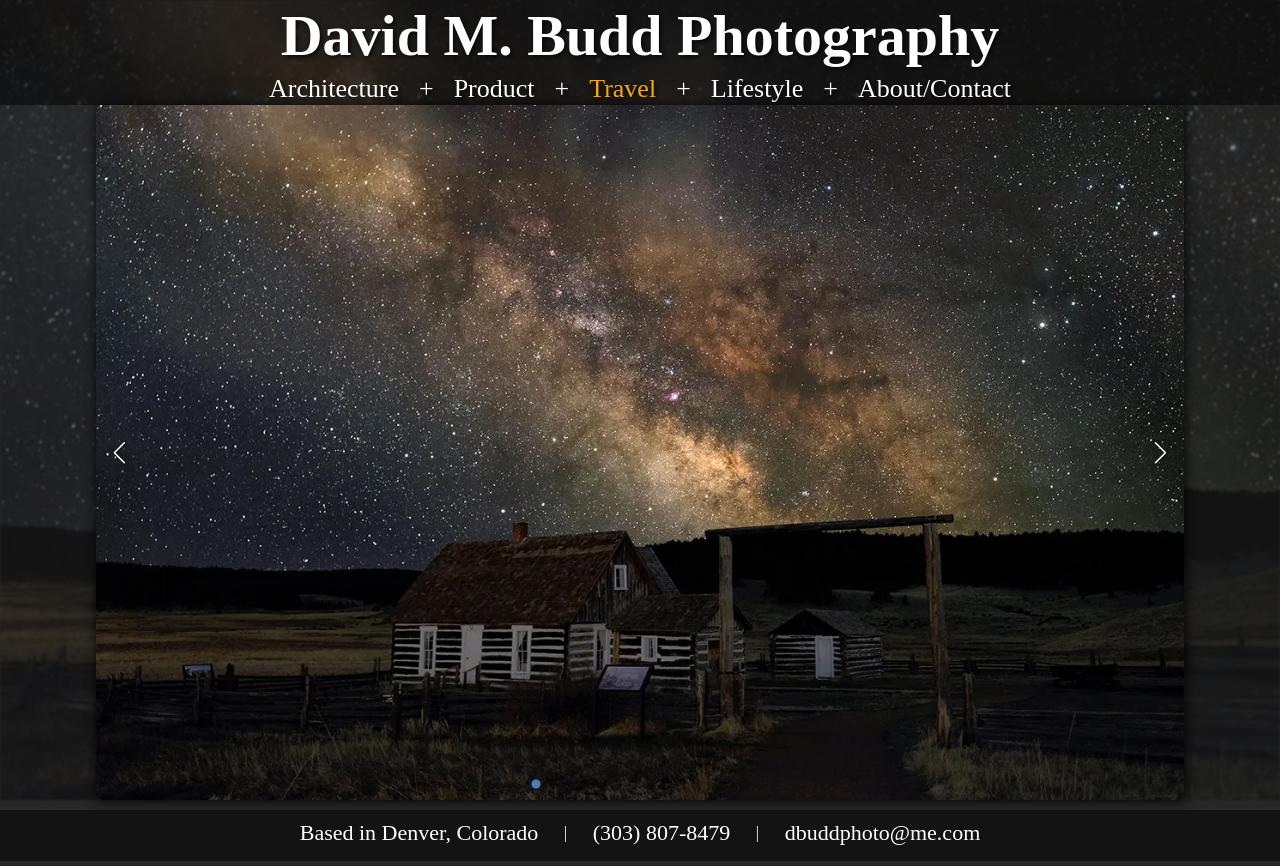
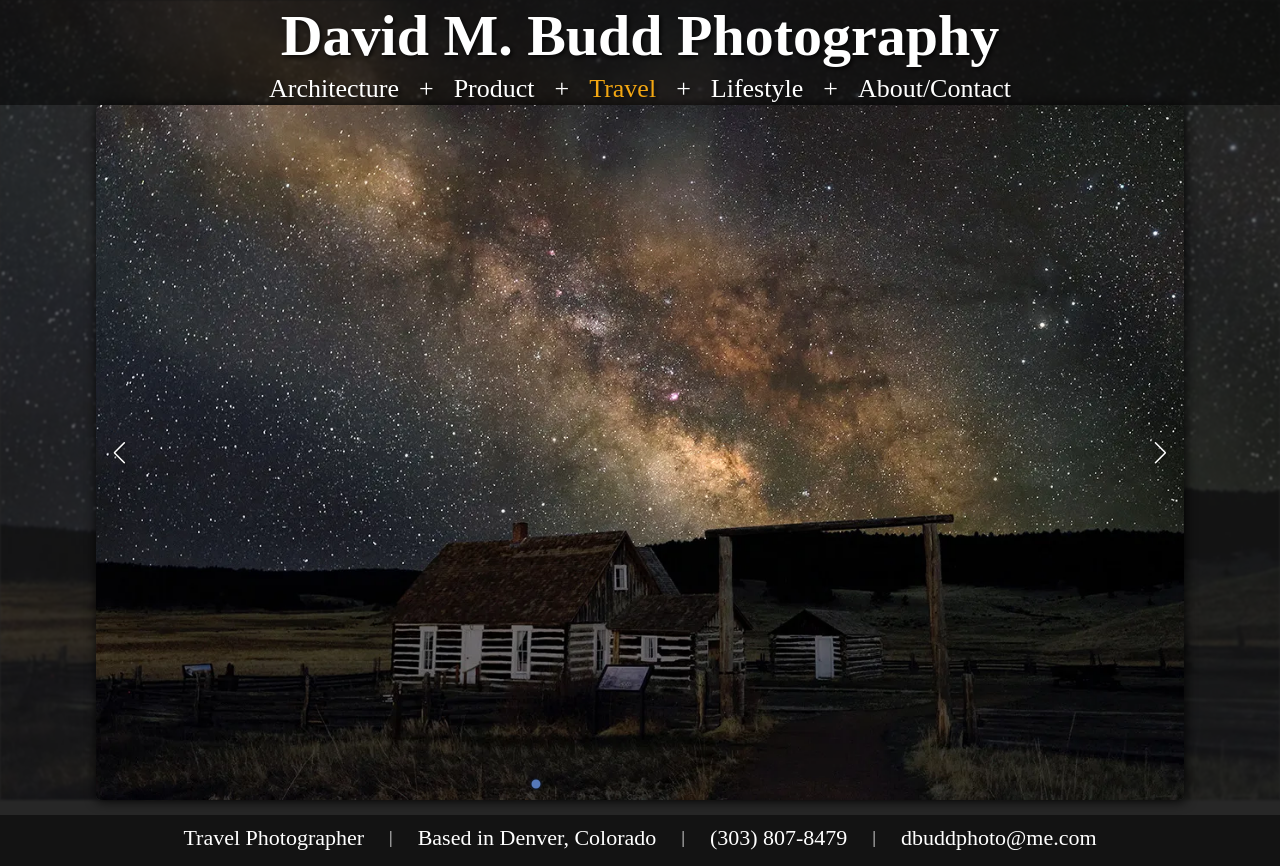
Before and after one commit to RickV85/dmbphotography, a Next.js app: page /galleries/travel in a window 1280 px wide. Built offline with nearby package versions, Linux system fonts and the light colour scheme.

Commit message:
Remove copy from gallery, add dynamic style and text in footer in Gallery

```diff
--- a/src/app/components/Footer/Footer.jsx
+++ b/src/app/components/Footer/Footer.jsx
@@ -1,15 +1,34 @@
 import styles from "./Footer.module.css";
 
-export default function Footer({ position }) {
+export default function Footer({ galleryStyling, galleryTitle }) {
+  let varText;
+  if (galleryStyling && galleryTitle === "Architecture") {
+    varText = "Architectural";
+  } else {
+    varText = galleryTitle;
+  }
+
   return (
-    <footer style={position} className={styles["footer-background"]}>
+    <footer
+      className={`${styles["footer-background"]} ${
+        galleryStyling ? styles["gallery-styling"] : ""
+      }`}
+    >
       <address className={styles["footer-address"]}>
+        {galleryStyling && (
+          <>
+            <span
+              className={styles["footer-copy"]}
+            >{`${varText} Photographer`}</span>
+            <span className={styles["pipe-spacers"]}>|</span>
+          </>
+        )}
         <span className={styles["footer-copy"]}>Based in Denver, Colorado</span>
         <span className={styles["pipe-spacers"]}>|</span>
         <span className={styles["footer-copy"]}>{`(303) 807-8479`}</span>
         <span className={styles["pipe-spacers"]}>|</span>
-        <a href="mailto:dbuddphoto@me.com">
-          <span className={styles["footer-copy"]}>dbuddphoto@me.com</span>
+        <a href="mailto:dbuddphoto@me.com" className={styles["footer-copy"]}>
+          <span>dbuddphoto@me.com</span>
         </a>
       </address>
     </footer>
--- a/src/app/components/Footer/Footer.module.css
+++ b/src/app/components/Footer/Footer.module.css
@@ -5,6 +5,11 @@
   height: fit-content;
   z-index: 2;
   background: rgba(0, 0, 0, 0.5);
+}
+
+.footer-background.gallery-styling {
+  position: relative;
+  margin-top: 5px;
 }
 
 .footer-address {
@@ -33,12 +38,16 @@
   color: #FFFFFF;
 }
 
-@media only screen and (min-width: 575px) {
+@media only screen and (min-width: 675px) {
+  .footer-background.gallery-styling {
+    margin-top: 15px;
+  }
+
   .footer-address {
     display: flex;
     flex-direction: row;
     justify-content: center;
-    padding: 10px 0px 15px 0px;
+    padding: 10px 10px 15px 10px;
   }
 
   .pipe-spacers {
@@ -48,6 +57,6 @@
   }
 
   .footer-copy {
-    font-size: clamp(16px, 2vw, 22px);
+    font-size: clamp(16px, 1.75vw, 22px);
   }
 }
--- a/src/app/components/Gallery/Gallery.jsx
+++ b/src/app/components/Gallery/Gallery.jsx
@@ -31,14 +31,7 @@ export default function Gallery({ galleryProps }) {
           <h2>{galleryProps.sectionTitle}</h2>
         </div>
       </section>
-      <section className={styles["gallery-copy-section"]}>
-        {galleryProps.copy ? (
-          <div className={styles["gallery-copy-background"]}>
-            <p className={styles["gallery-copy"]}>{galleryProps.copy}</p>
-          </div>
-        ) : null}
-        <Footer position={{ position: "relative" }} />
-      </section>
+      <Footer galleryStyling={true} galleryTitle={galleryProps.sectionTitle} />
     </>
   );
 }
--- a/src/app/components/Gallery/gallery.module.css
+++ b/src/app/components/Gallery/gallery.module.css
@@ -50,24 +50,8 @@
   text-shadow: 2px 2px 4px black;
 }
 
-.gallery-copy-section {
-  height: auto;
+.gallery-footer {
   position: relative;
-  z-index: 2;
-}
-
-.gallery-copy-background {
-  background-color: #2727295e;
-  border-radius: 5px;
-  position: relative;
-  width: 85vw;
-  margin: 0px auto 10px auto;
-  padding: 10px;
-}
-
-.gallery-copy {
-  white-space: pre-line;
-  text-shadow: 2px 2px 4px black;
 }
 
 /* All landscape gallery */
@@ -108,7 +92,6 @@
   }
 
   .section-title-container {
-    margin-bottom: 5px;
     font-size: 24px;
   }
 }
```
